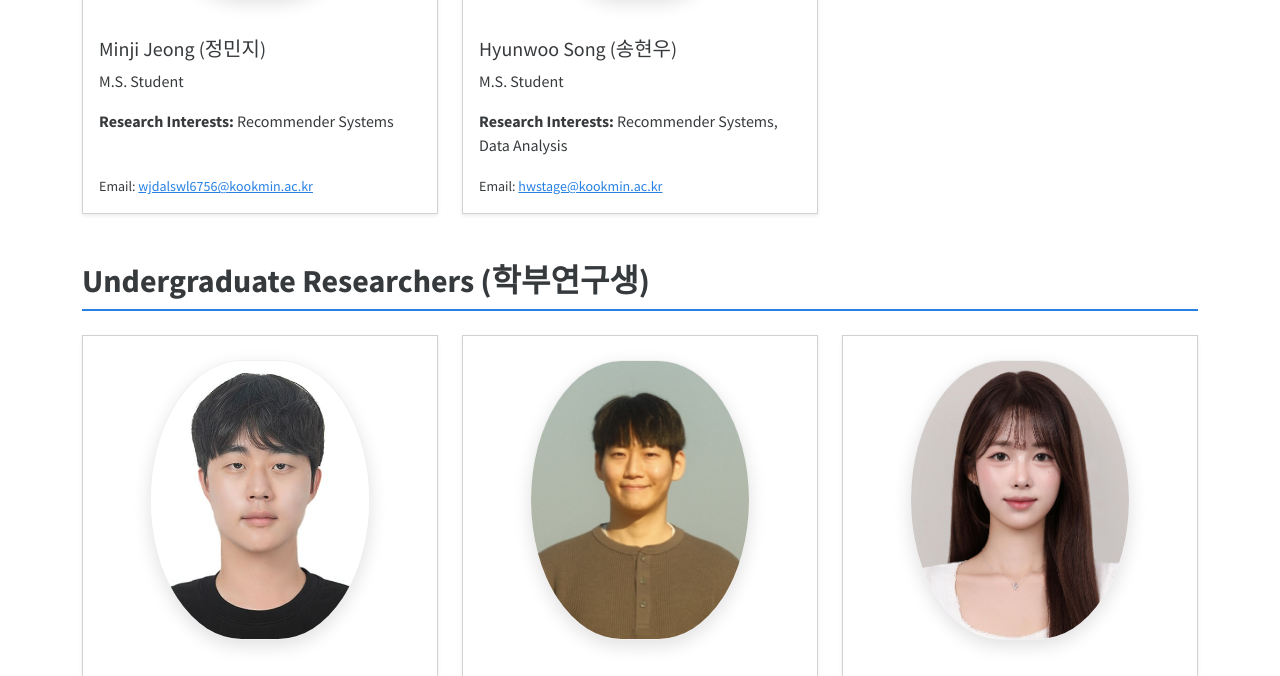
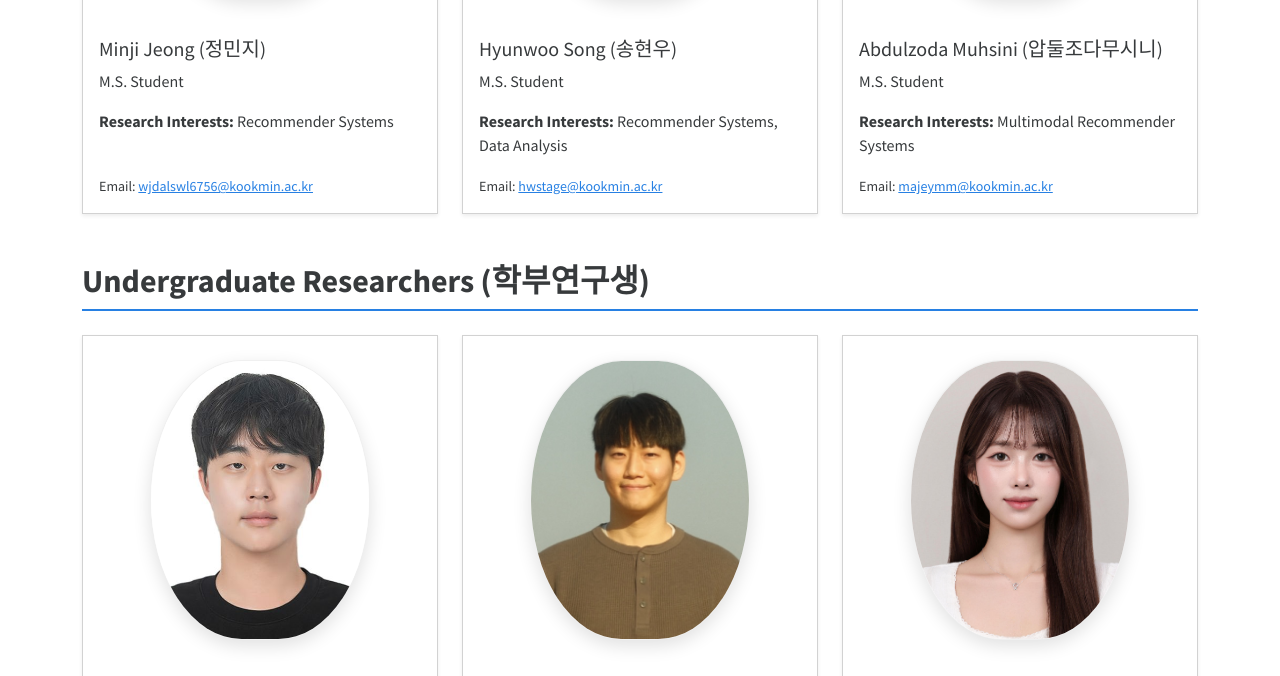
Before and after one commit to hongkyun-bae/hongkyun-bae.github.io, a Jekyll site: the page precs/members.html, which Jekyll copies as it is, in a window 1280 px wide and 900 px high, scrolled down 459 px, cut to the strip 224-900 px from the top of the window. Built offline with Jekyll 4.4.1, drawn with Linux system fonts in a browser that asks for light colours; nearby versions of some CDN libraries.

Commit message:
Add member card for Abdulzoda Muhsini

```diff
--- a/precs/members.html
+++ b/precs/members.html
@@ -147,6 +147,25 @@
               <p class="card-text"><strong>Research Interests:</strong> Recommender Systems, Data Analysis</p>
               <p class="card-text">
                 <small>Email: <a href="mailto:hwstage@kookmin.ac.kr">hwstage@kookmin.ac.kr</a></small>
+              </p>
+            </div>
+          </div>
+        </div>
+
+        <!-- MS 3 -->
+        <div class="col-12 col-md-6 col-lg-4">
+          <div class="card member-card shadow-sm h-100">
+            <div class="text-center pt-4">
+              <div class="avatar-oval mx-auto">
+                <img src="assets/images/abdulzoda_muhsini.png" alt="Abdulzoda Muhsini">
+              </div>
+            </div>
+            <div class="card-body">
+              <h5 class="card-title mt-3">Abdulzoda Muhsini (압둘조다무시니)</h5>
+              <p class="card-text">M.S. Student</p>
+              <p class="card-text"><strong>Research Interests:</strong> Multimodal Recommender Systems</p>
+              <p class="card-text">
+                <small>Email: <a href="mailto:majeymm@kookmin.ac.kr">majeymm@kookmin.ac.kr</a></small>
               </p>
             </div>
           </div>
```
